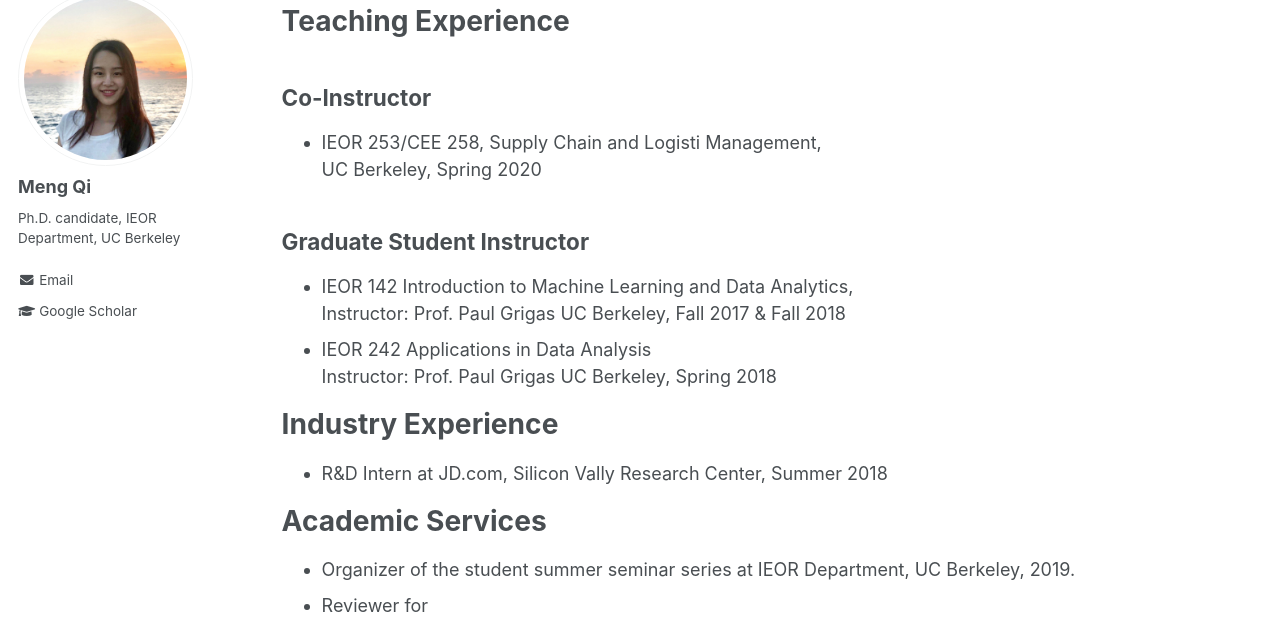
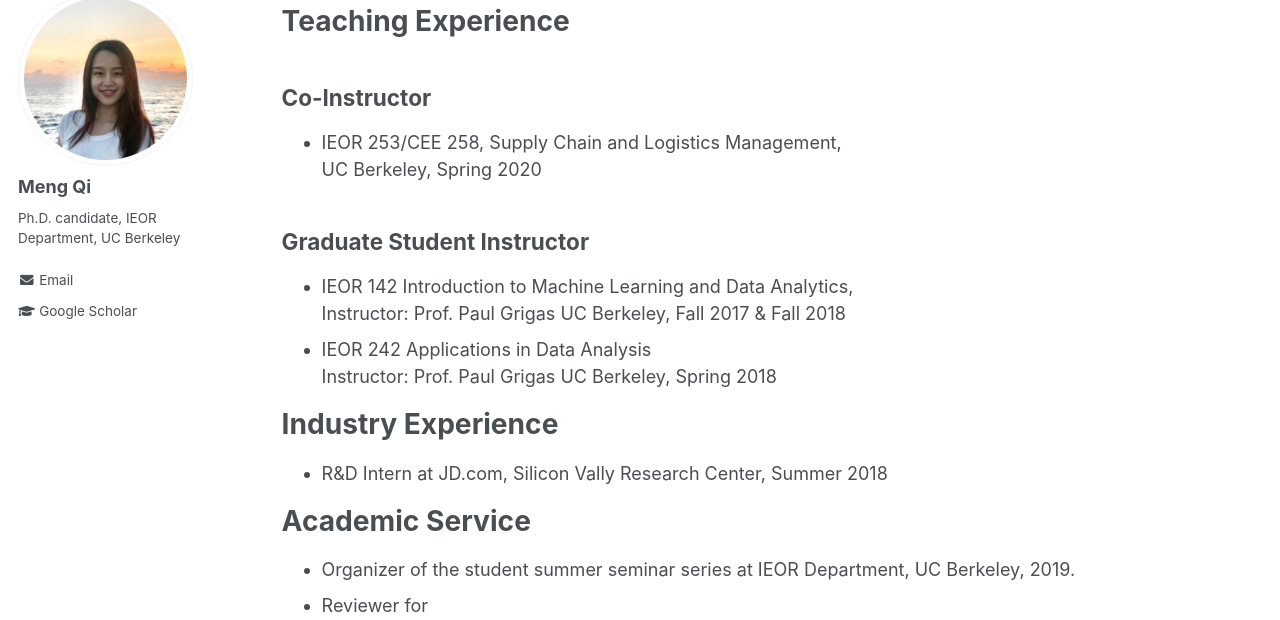
Before and after one commit to alicemengqi/site, a Jekyll site: the page built from _pages/teaching.md, in a window 1280 px wide and 1034 px high. Shown: the part 127-747 px from the top of the window. Built offline with Jekyll 4.4.1, drawn with Linux system fonts in a browser that asks for light colours.

Commit message:
Update teaching.md

```diff
--- a/_pages/teaching.md
+++ b/_pages/teaching.md
@@ -8,7 +8,7 @@ author_profile: true
 
 # Teaching Experience
 ## Co-Instructor
-* IEOR 253/CEE 258, Supply Chain and Logisti Management,
+* IEOR 253/CEE 258, Supply Chain and Logistics Management,
 UC Berkeley, Spring 2020
 
 ## Graduate Student Instructor
@@ -22,7 +22,7 @@ UC Berkeley, Spring 2018
 # Industry Experience
 * R&D Intern at JD.com, Silicon Vally Research Center, Summer 2018
 
-# Academic Services
+# Academic Service
 * Organizer of the student summer seminar series at IEOR Department, UC Berkeley, 2019.
 * Reviewer for
      * Management Science
```
